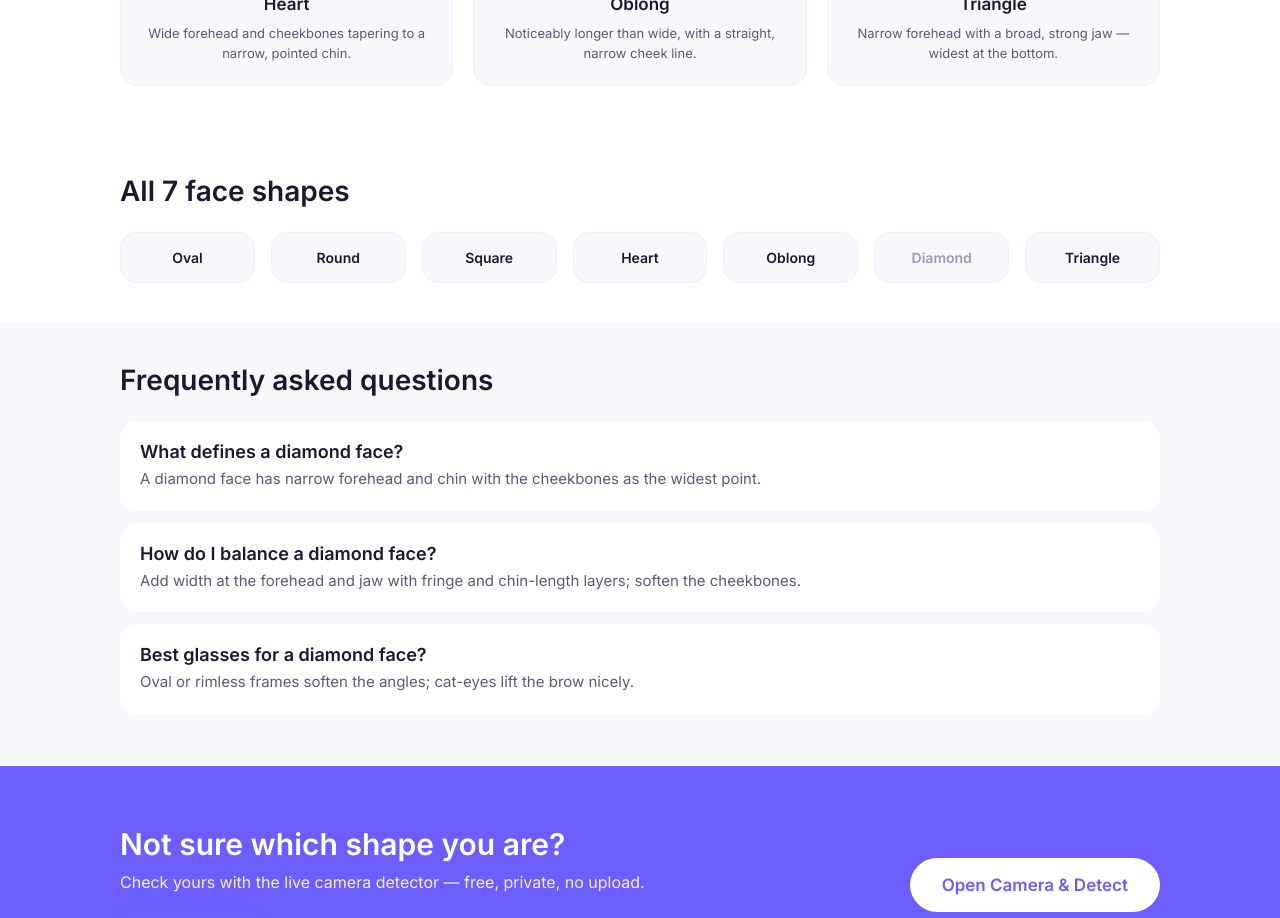
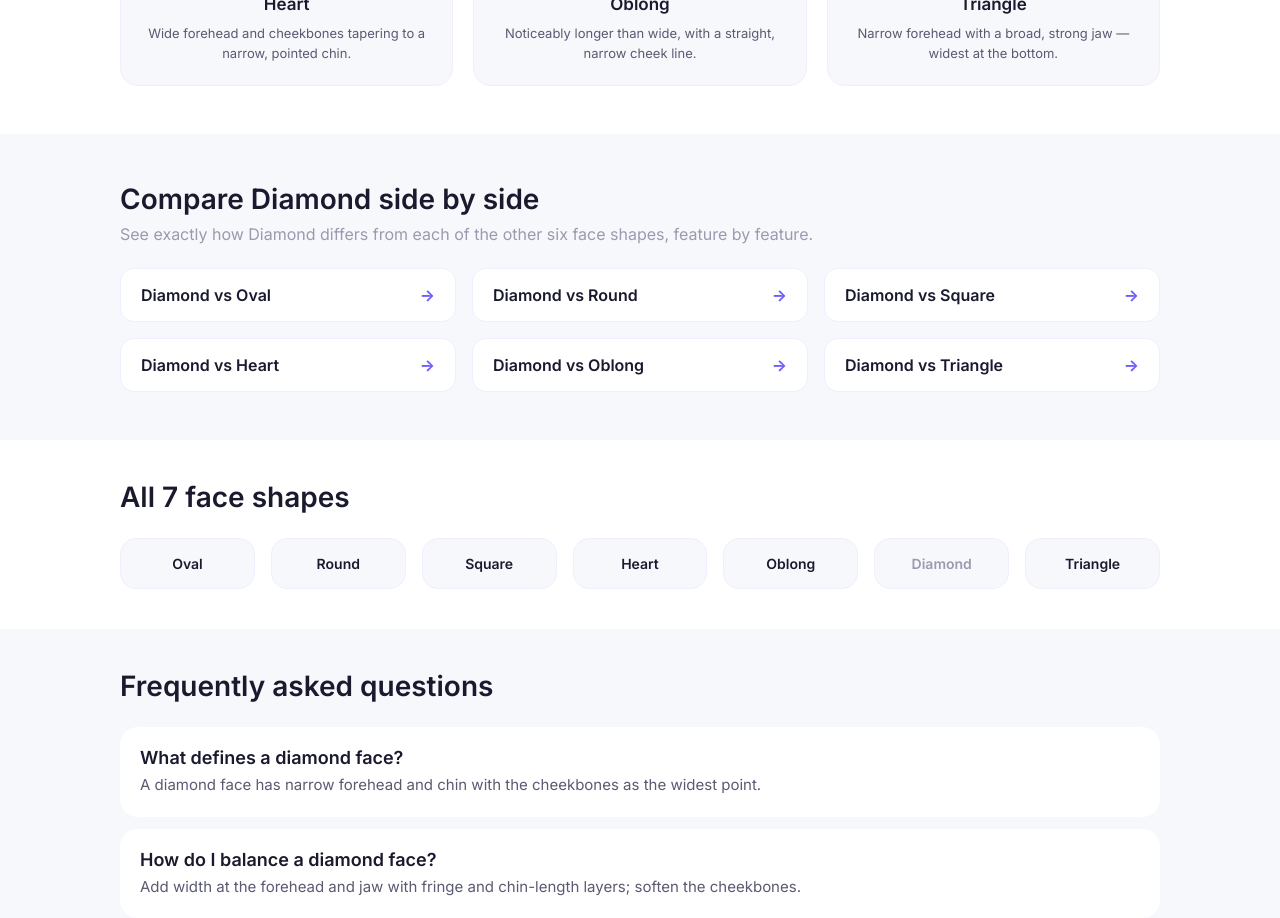
Before and after one commit to vincentsche-tech/faceshape, a Next.js app: page /face-shapes/diamond in a window 1280 px wide. Shown: the part 2620-3538 px from the top of the page. Built offline with nearby package versions, Linux system fonts and the light colour scheme; no server answers.

Commit message:
feat(seo): add internal links from 7 shape pages to the 21 X-vs-Y compare pages

```diff
--- a/app/face-shapes/[shape]/page.tsx
+++ b/app/face-shapes/[shape]/page.tsx
@@ -1,7 +1,7 @@
 import type { Metadata } from 'next';
 import { notFound } from 'next/navigation';
 import { SITE } from '@/lib/site';
-import { FACE_SHAPES, FACE_SHAPE_ORDER, getFaceShape } from '@/lib/faceShapes';
+import { FACE_SHAPES, FACE_SHAPE_ORDER, getFaceShape, pairSlug } from '@/lib/faceShapes';
 import { ShieldIcon, UserIcon, CpuIcon, LockIcon } from '@/components/icons';
 import ShareButton from '@/components/ShareButton';
 
@@ -315,6 +315,26 @@ export default async function FaceShapePage({ params }: { params: Promise<Params
         </div>
       </section>
 
+      <section className="comparevsec" id="vs">
+        <div className="wrap">
+          <h2>Compare {d.name} side by side</h2>
+          <div className="compsub">
+            See exactly how {d.name} differs from each of the other six face shapes, feature by feature.
+          </div>
+          <div className="vslist">
+            {FACE_SHAPE_ORDER.filter((k) => k !== d.slug).map((k) => {
+              const o = FACE_SHAPES[k];
+              return (
+                <a className="vslink" key={k} href={`/face-shapes/compare/${pairSlug(d.slug, k)}`}>
+                  <span className="vsa">{d.name} vs {o.name}</span>
+                  <span className="vsarrow" aria-hidden="true">→</span>
+                </a>
+              );
+            })}
+          </div>
+        </div>
+      </section>
+
       <section className="shapes" id="shapes">
         <div className="wrap">
           <h2>All 7 face shapes</h2>
--- a/app/globals.css
+++ b/app/globals.css
@@ -213,6 +213,18 @@ footer .fmeta a{color:#C9C6E8;}
 .cmpname{font-size:17px;font-weight:600;color:var(--head);}
 .cmpdef{font-size:13px;line-height:1.5;color:var(--body);}
 
+/* compare your shape → compare pages (internal link equity) */
+.comparevsec{background:var(--tint);padding:48px 0;}
+.comparevsec h2{font-size:28px;font-weight:600;color:var(--head);margin-bottom:8px;}
+.comparevsec .compsub{font-size:16px;color:var(--muted);margin-bottom:24px;}
+.vslist{display:grid;grid-template-columns:repeat(3,1fr);gap:16px;}
+.vslink{display:flex;align-items:center;justify-content:space-between;gap:12px;background:#fff;border:1.5px solid var(--lilac);border-radius:14px;padding:16px 20px;font-size:16px;font-weight:600;color:var(--head);transition:.15s;}
+.vslink:hover{border-color:var(--purple);transform:translateY(-2px);box-shadow:0 8px 20px rgba(109,93,252,0.12);color:var(--purple);}
+.vsarrow{color:var(--purple);font-weight:700;}
+@media (max-width:1100px){
+  .vslist{grid-template-columns:repeat(2,1fr);}
+}
+
 /* what-you-get */
 .whatget{background:#fff;padding:40px 0;}
 .whatget h2{font-size:28px;font-weight:600;color:var(--head);margin-bottom:24px;}
--- a/lib/faceShapes.ts
+++ b/lib/faceShapes.ts
@@ -348,3 +348,11 @@ export function getFaceShape(slug: string): FaceShape | undefined {
 export function faceShapeSlugs(): string[] {
   return FACE_SHAPE_ORDER;
 }
+
+// 规范对比 slug：按 FACE_SHAPE_ORDER 顺序生成 `a-vs-b`，
+// 与 compare/[pair] 路由的 generateStaticParams、sitemap.ts 完全一致，避免 dynamicParams=false 下 404。
+export function pairSlug(a: string, b: string): string {
+  const ia = FACE_SHAPE_ORDER.indexOf(a);
+  const ib = FACE_SHAPE_ORDER.indexOf(b);
+  return ia <= ib ? `${a}-vs-${b}` : `${b}-vs-${a}`;
+}
```
